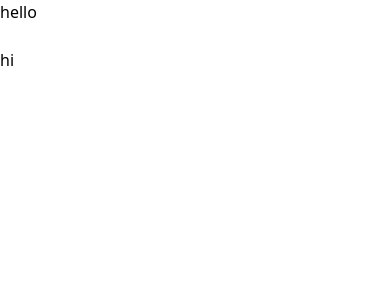
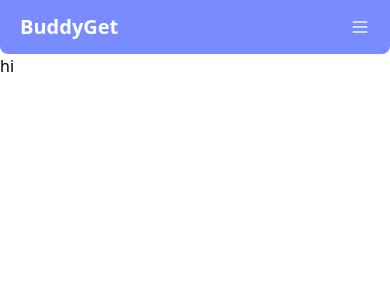
Before and after one commit to karkevin/Buddyget, a Next.js app in the folder client/: page / in a window 390 px wide. Shown: the top 300 px of the page. Built offline with nearby package versions, Linux system fonts and the light colour scheme.

Commit message:
Added navbar

```diff
--- a/client/components/Nav.js
+++ b/client/components/Nav.js
@@ -1,9 +1,64 @@
-import React from 'react'
+import React, { Component } from "react";
+import Link from "next/link";
 
-const Nav = () => (
-  <nav>
-    <div className="h-12">hello</div>
-  </nav>
-)
+class Nav extends Component {
+  state = {
+    // start with the menu closed
+    burger: false
+  };
 
-export default Nav
+  burgerOpen = () => {
+    this.setState({ burger: !this.state.burger });
+  };
+
+  render() {
+    return (
+      <nav
+        className="flex flex-wrap items-center justify-between py-3 px-2 rounded-b-lg"
+        style={{ backgroundColor: "#788CFF" }}
+      >
+        <p className="text-xl text-white font-bold px-3">BuddyGet</p>
+        <button
+          onClick={this.burgerOpen}
+          className="flex items-center px-3 text-blue-100 focus:outline-none sm:hidden"
+        >
+          <svg
+            className="fill-current h-5 w-5"
+            viewBox="0 0 24 24"
+            xmlns="http://www.w3.org/2000/svg"
+          >
+            <title>Menu</title>
+            {this.state.burger ? (
+              <path
+                fillRule="evenodd"
+                d="M18.278 16.864a1 1 0 0 1-1.414 1.414l-4.829-4.828-4.828 4.828a1 1 0 0 1-1.414-1.414l4.828-4.829-4.828-4.828a1 1 0 0 1 1.414-1.414l4.829 4.828 4.828-4.828a1 1 0 1 1 1.414 1.414l-4.828 4.829 4.828 4.828z"
+              />
+            ) : (
+              <path
+                fillRule="evenodd"
+                d="M4 5h16a1 1 0 0 1 0 2H4a1 1 0 1 1 0-2zm0 6h16a1 1 0 0 1 0 2H4a1 1 0 0 1 0-2zm0 6h16a1 1 0 0 1 0 2H4a1 1 0 0 1 0-2z"
+              />
+            )}
+          </svg>
+        </button>
+
+        <div
+          className={`${
+            this.state.burger ? "block" : "hidden"
+          } w-full block sm:flex sm:items-center sm:w-auto`}
+        >
+          <div className="text-sm sm:flex-grow px-3">
+            <a
+              href="https://github.com/karkevin"
+              className="block mt-4 sm:inline-block sm:mt-0 text-blue-200 hover:text-white mr-12"
+            >
+              Github
+            </a>
+          </div>
+        </div>
+      </nav>
+    );
+  }
+}
+
+export default Nav;
```
